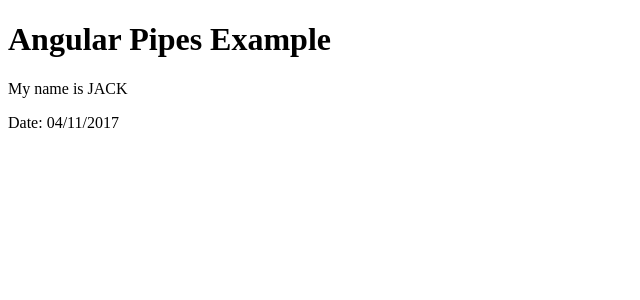
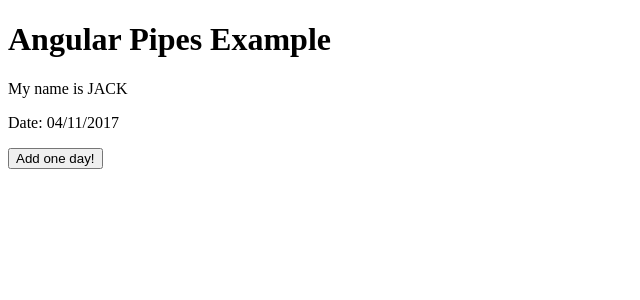
Before and after one commit to javijiujitsu/Angular-Pipes-Example, an Angular app: page / in a window 1280 px wide. Shown: the top 300 px of the page, without its empty margins (0-640 px from the left). Built offline with nearby package versions, Linux system fonts and the light colour scheme.

Commit message:
Added button to add one more date

```diff
--- a/src/app/built-in-pipes/built-in-pipes.component.html
+++ b/src/app/built-in-pipes/built-in-pipes.component.html
@@ -1,3 +1,4 @@
 
 <p> My name is {{ 'Jack' | uppercase }} </p>
 <p> Date: {{ today | date:'dd/MM/yyyy' }} </p>
+<button (click)="increment()"> Add one day! </button>
--- a/src/app/built-in-pipes/built-in-pipes.component.ts
+++ b/src/app/built-in-pipes/built-in-pipes.component.ts
@@ -13,5 +13,15 @@
 
   ngOnInit() {
   }
+  increment() {
+
+    const changedDate = new Date(this.today);
+
+    // increase the day of the month
+    changedDate.setDate(this.today.getDate() + 1);
+
+    // update our date
+    this.today = changedDate;
+  }
 
 }
```
